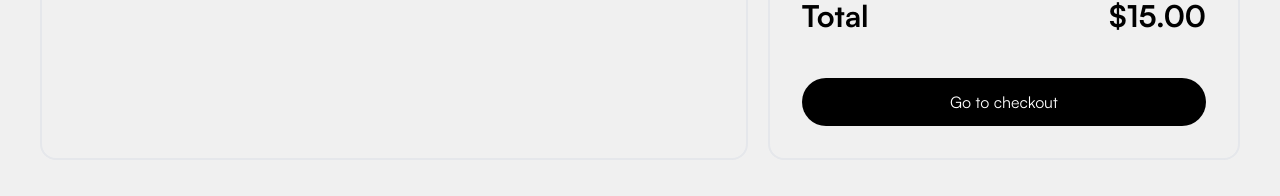
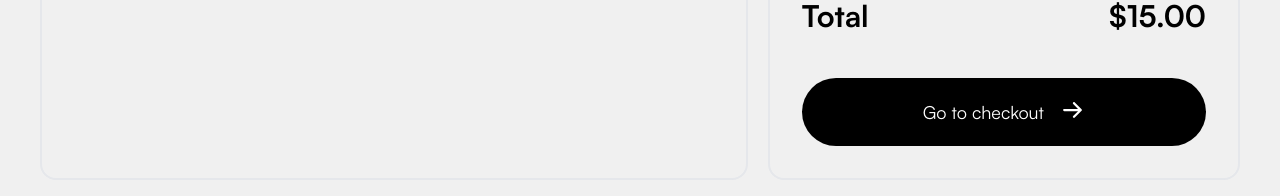
Before and after one commit to Folabteegee/shopco, a Next.js app: page /cart in a window 1280 px wide. Shown: the part 398-594 px from the top of the page. Built offline with nearby package versions, Linux system fonts and the light colour scheme; no server answers.

Commit message:
checkout button

```diff
--- /dev/null
+++ b/src/icon/Arrow.js
@@ -0,0 +1,16 @@
+export default function Arrow() {
+  return (
+    <svg
+      width="25"
+      height="24"
+      viewBox="0 0 25 24"
+      fill="none"
+      xmlns="http://www.w3.org/2000/svg"
+    >
+      <path
+        d="M14.7959 4.4541L21.5459 11.2041C21.6508 11.3086 21.734 11.4328 21.7908 11.5696C21.8476 11.7063 21.8768 11.8529 21.8768 12.001C21.8768 12.149 21.8476 12.2957 21.7908 12.4324C21.734 12.5691 21.6508 12.6933 21.5459 12.7979L14.7959 19.5479C14.5846 19.7592 14.2979 19.8779 13.9991 19.8779C13.7002 19.8779 13.4135 19.7592 13.2022 19.5479C12.9908 19.3365 12.8721 19.0499 12.8721 18.751C12.8721 18.4521 12.9908 18.1654 13.2022 17.9541L18.0313 13.125L4.25 13.125C3.95163 13.125 3.66548 13.0065 3.4545 12.7955C3.24353 12.5846 3.125 12.2984 3.125 12C3.125 11.7017 3.24353 11.4155 3.45451 11.2045C3.66548 10.9936 3.95163 10.875 4.25 10.875L18.0313 10.875L13.2013 6.04598C12.9899 5.83463 12.8712 5.54799 12.8712 5.2491C12.8712 4.95022 12.9899 4.66357 13.2013 4.45223C13.4126 4.24088 13.6992 4.12215 13.9981 4.12215C14.297 4.12215 14.5837 4.24088 14.795 4.45223L14.7959 4.4541Z"
+        fill="white"
+      />
+    </svg>
+  );
+}
--- a/src/pages/cart/index.jsx
+++ b/src/pages/cart/index.jsx
@@ -2,6 +2,7 @@ import { useState, useEffect } from "react";
 import MainLayout from "@/layouts/MainLayout";
 import Image from "next/image";
 import Delete from "@/icon/Delete";
+import Arrow from "@/icon/arrow";
 import { useRouter } from "next/router"; // Importing useRouter
 
 export default function Cartsection() {
@@ -165,12 +166,15 @@ export default function Cartsection() {
 
             {/* Checkout Button */}
             <div className="p-2 md:p-4">
-              <button
+              <div
                 onClick={() => router.push("/checkout")} // Navigate to the checkout page
-                className="w-full rounded-3xl px-4 py-3 text-white bg-black text-sm md:text-base"
+                className="w-full flex gap-4 justify-center cursor-pointer rounded-full px-4 py-5 text-white bg-black text-sm md:text-base"
               >
-                Go to checkout
-              </button>
+                <button className="text-lg">Go to checkout</button>
+                <div>
+                  <Arrow />
+                </div>
+              </div>
             </div>
           </div>
         </div>
```
